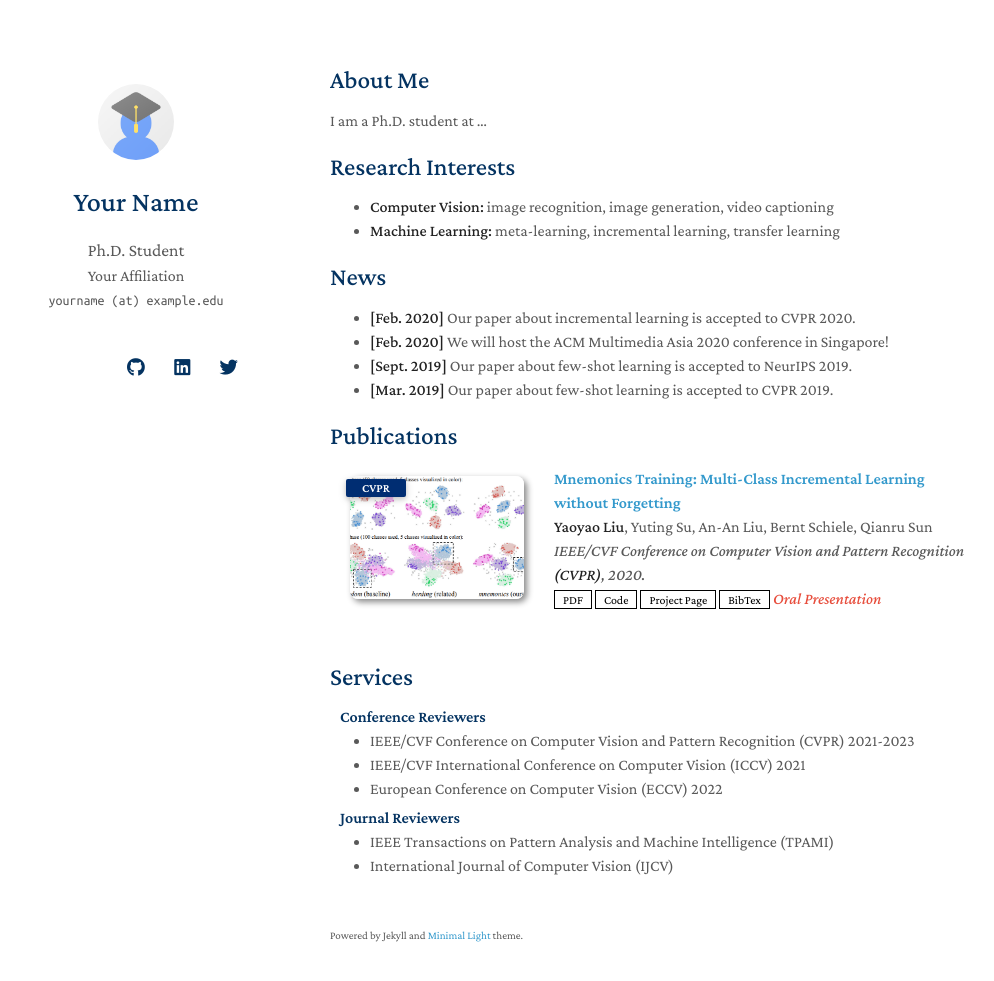
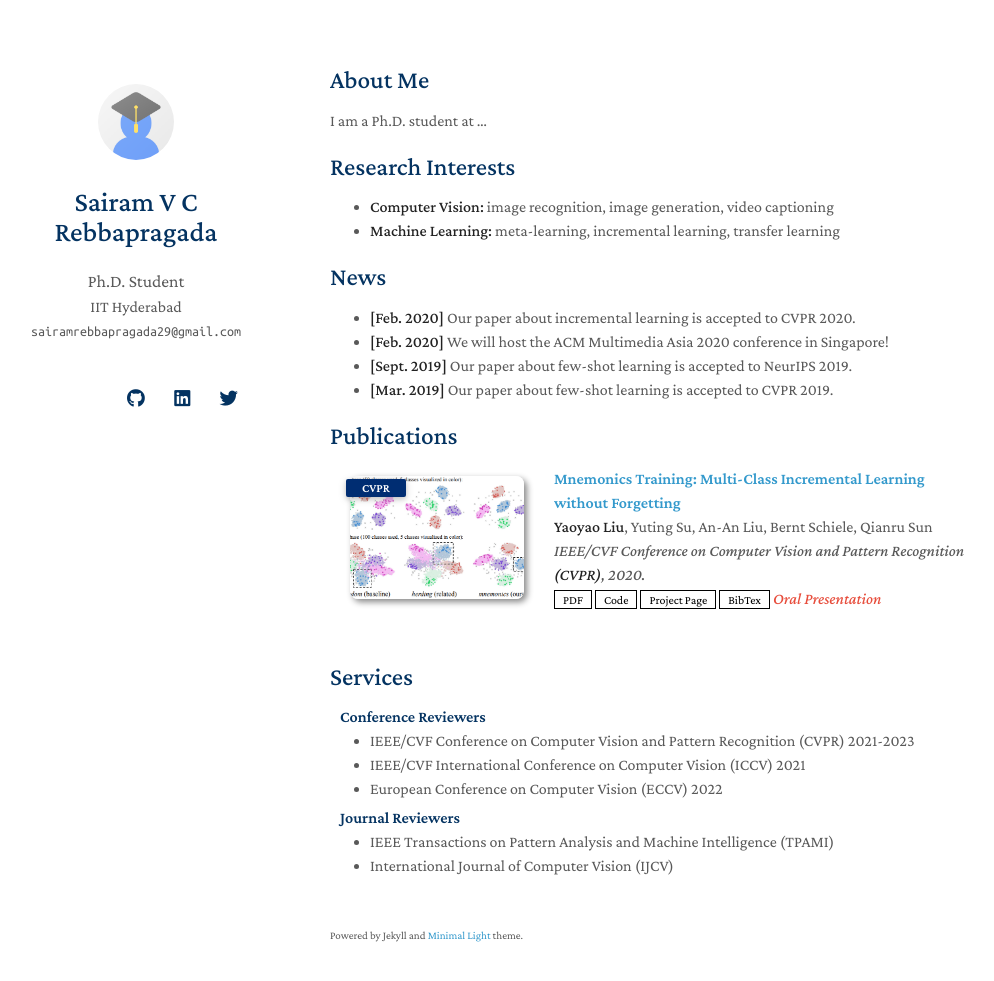
Before and after one commit to sairamrebbapragada/sairamrebbapragada.github.io, a Jekyll site: the page built from index.md, in a window 1280 px wide and 1016 px high. Shown: the top 981 px of the window, without its empty margins (140-1134 px from the left). Built offline with Jekyll 4.4.1, drawn with Linux system fonts in a browser that asks for light colours; nearby versions of some CDN libraries; a style sheet for code colours, icons or effects is not loaded; our own code applies the rules of GitHub Pages for plain Markdown files.

Commit message:
Update _config.yml

```diff
--- a/_config.yml
+++ b/_config.yml
@@ -1,8 +1,8 @@
 # Basic Information
-title: Your Name
+title: Sairam V C Rebbapragada
 position: Ph.D. Student
-affiliation: Your Affiliation
-email: yourname (at) example.edu
+affiliation: IIT Hyderabad
+email: sairamrebbapragada29@gmail.com
 
 # Search Engine Optimization (SEO)
 # The following information is used to improve the website traffic from search engines, e.g., Google.
```
